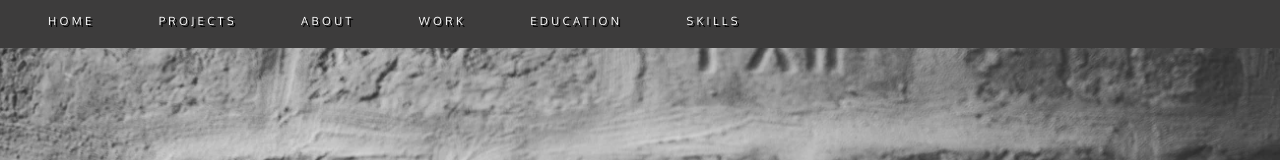
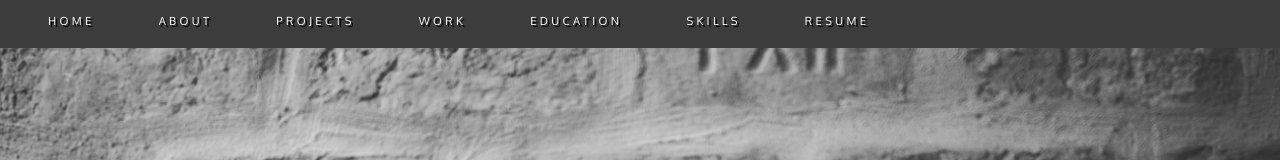
Before and after one commit to jteng1/mywebportfolio, a React (Create React App) app: page / in a window 1280 px wide. Shown: the top 160 px of the page. Built offline with nearby package versions, Linux system fonts and the light colour scheme; the HTML template or start-up script is replaced by a standard one.

Commit message:
added resume link to navbar

```diff
--- a/src/components/CustomNavbar.js
+++ b/src/components/CustomNavbar.js
@@ -1,5 +1,6 @@
 import React, { Component } from 'react';
 import { Navbar, Nav } from 'react-bootstrap';
+import justinTengResume from '../assets/justinTengResume.pdf';
 import './CustomNavbar.css';
 
 export default class CustomNavbar extends Component {
@@ -15,11 +16,12 @@ export default class CustomNavbar extends Component {
         <Navbar.Collapse id='responsive-navbar-nav'>
           <Nav className='mr-auto'>
             <Nav.Link href='#home'>Home</Nav.Link>
+            <Nav.Link href='#about'>About</Nav.Link>
             <Nav.Link href='#portfolio'>Projects</Nav.Link>
-            <Nav.Link href='#about'>About</Nav.Link>
             <Nav.Link href='#work'>Work</Nav.Link>
             <Nav.Link href='#education'>Education</Nav.Link>
             <Nav.Link href='#skills'>Skills</Nav.Link>
+            <Nav.Link href={justinTengResume}>Resume</Nav.Link>
           </Nav>
         </Navbar.Collapse>
       </Navbar>
```
